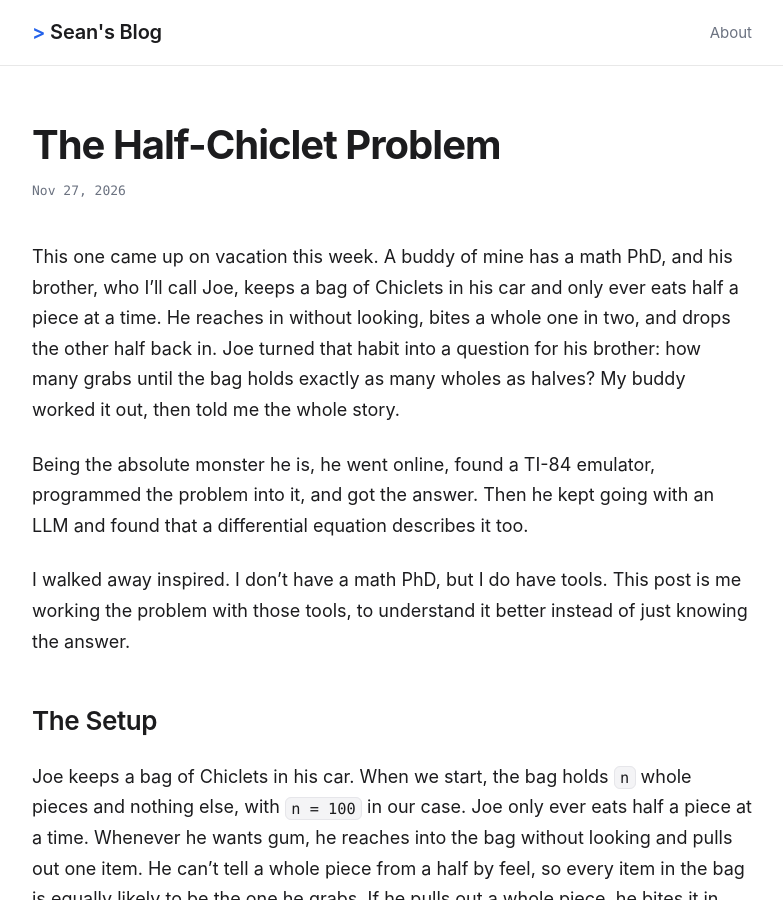
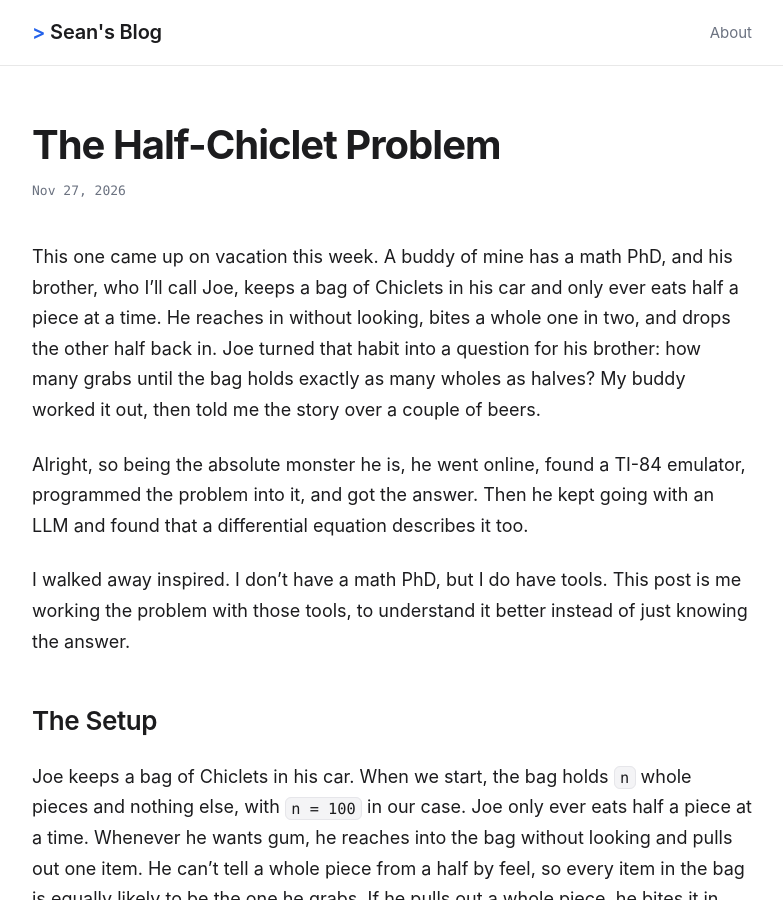
Before and after one commit to SeanPlusPlus/seanplusplus.github.io, a Jekyll site: the page built from _posts/2026-11-27-the-half-chiclet-problem.md, in a window 1280 px wide and 900 px high. Shown: the whole window, without its empty margins (248-1031 px from the left). Built offline with Jekyll 4.4.1, drawn with Linux system fonts in a browser that asks for light colours.

Commit message:
docs: loosen the opening voice
Co-Authored-By: Claude Opus 5.5 <noreply@anthropic.com>

```diff
--- a/_posts/2026-11-27-the-half-chiclet-problem.md
+++ b/_posts/2026-11-27-the-half-chiclet-problem.md
@@ -4,9 +4,9 @@ title: "The Half-Chiclet Problem"
 date: 2026-11-27
 ---
 
-This one came up on vacation this week. A buddy of mine has a math PhD, and his brother, who I'll call Joe, keeps a bag of Chiclets in his car and only ever eats half a piece at a time. He reaches in without looking, bites a whole one in two, and drops the other half back in. Joe turned that habit into a question for his brother: how many grabs until the bag holds exactly as many wholes as halves? My buddy worked it out, then told me the whole story.
+This one came up on vacation this week. A buddy of mine has a math PhD, and his brother, who I'll call Joe, keeps a bag of Chiclets in his car and only ever eats half a piece at a time. He reaches in without looking, bites a whole one in two, and drops the other half back in. Joe turned that habit into a question for his brother: how many grabs until the bag holds exactly as many wholes as halves? My buddy worked it out, then told me the story over a couple of beers.
 
-Being the absolute monster he is, he went online, found a TI-84 emulator, programmed the problem into it, and got the answer. Then he kept going with an LLM and found that a differential equation describes it too.
+Alright, so being the absolute monster he is, he went online, found a TI-84 emulator, programmed the problem into it, and got the answer. Then he kept going with an LLM and found that a differential equation describes it too.
 
 I walked away inspired. I don't have a math PhD, but I do have tools. This post is me working the problem with those tools, to understand it better instead of just knowing the answer.
 
```
